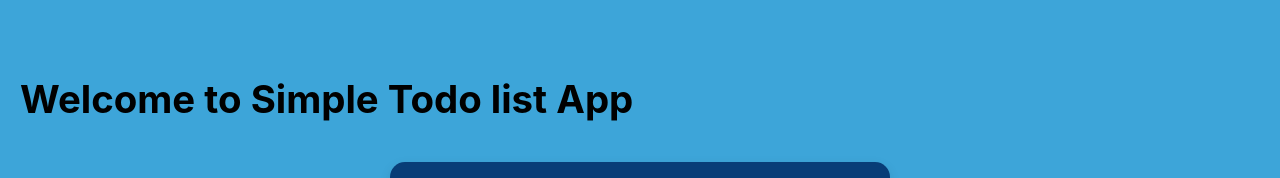
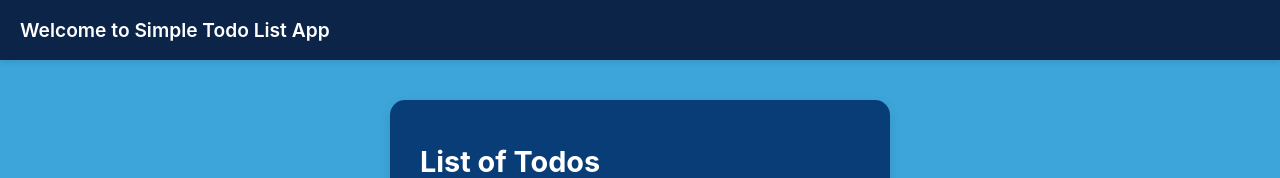
Before and after one commit to laydonDC/simple-todo, a React (Create React App) app: page / in a window 1280 px wide. Shown: the top 178 px of the page. Built offline with nearby package versions, Linux system fonts and the light colour scheme; no server answers.

Commit message:
style:added a top bar and adjusted some styling

```diff
--- a/src/App.css
+++ b/src/App.css
@@ -1,9 +1,12 @@
 .App {
   margin: 0;
-  padding: 50px 20px; /* reduce horizontal padding on small screens */
+  padding: 0 20px; /* horizontal padding for content only */
   background-color: #3DA5D9;
   font-weight: 500;
   font-size: 1.2rem;
-  min-height: 100vh;       /* ensures app is at least full screen */
-  box-sizing: border-box;  /* include padding in height calculations */
+  min-height: 100vh;
+  box-sizing: border-box;
+  display: flex;
+  flex-direction: column;
+  align-items: center; /* center todo container horizontally */
 }
--- a/src/App.js
+++ b/src/App.js
@@ -1,10 +1,11 @@
 import './App.css';
 import Todo from './components/Todo';
+import TopBar from './components/TopBar';
 
 function App() {
   return (
     <div className="App">
-     <h1>Welcome to  Simple Todo list App</h1>
+     <TopBar />
      <Todo />
 
     </div>
--- /dev/null
+++ b/src/components/TopBar/index.js
@@ -0,0 +1,9 @@
+import React from 'react'
+import { TopBarContainer } from './styles';
+function TopBar() {
+  return (
+    <TopBarContainer>Welcome to Simple Todo List App</TopBarContainer>
+  )
+}
+
+export default TopBar
--- /dev/null
+++ b/src/components/TopBar/styles.js
@@ -0,0 +1,17 @@
+import styled from "styled-components";
+export const TopBarContainer = styled.div`
+  width: 100%;
+  height: 60px; /* adjust height if needed */
+  background-color: #0B2447; /* dark blue, matches your app theme */
+  display: flex;
+  align-items: center;        /* vertically center content */
+  justify-content: space-between; /* space between left/right content */
+  padding: 0 20px;            /* spacing from sides */
+  color: white;
+  font-weight: 600;
+  font-size: 1.2rem;
+  box-shadow: 0 2px 6px rgba(0, 0, 0, 0.1); /* subtle shadow */
+  position: sticky;           /* sticks to top on scroll */
+  top: 0;
+  z-index: 1000;
+`;
```
